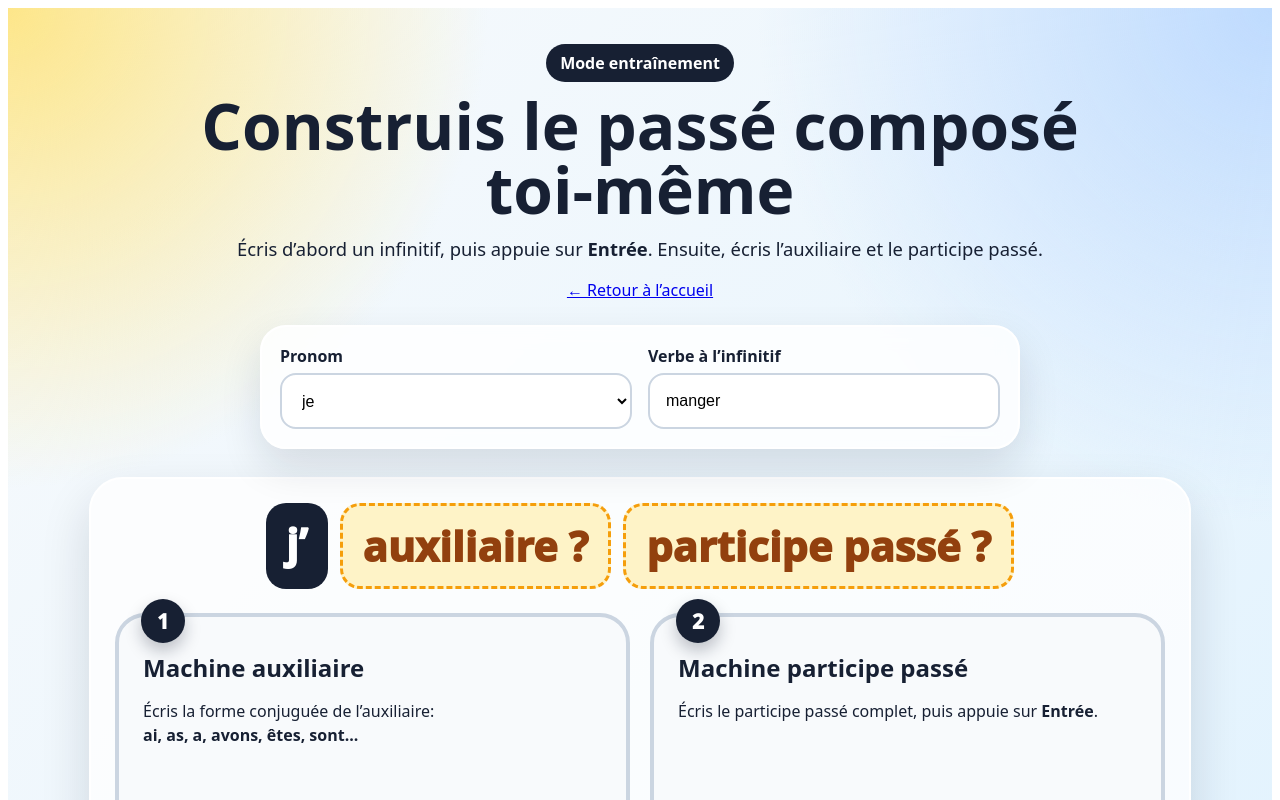
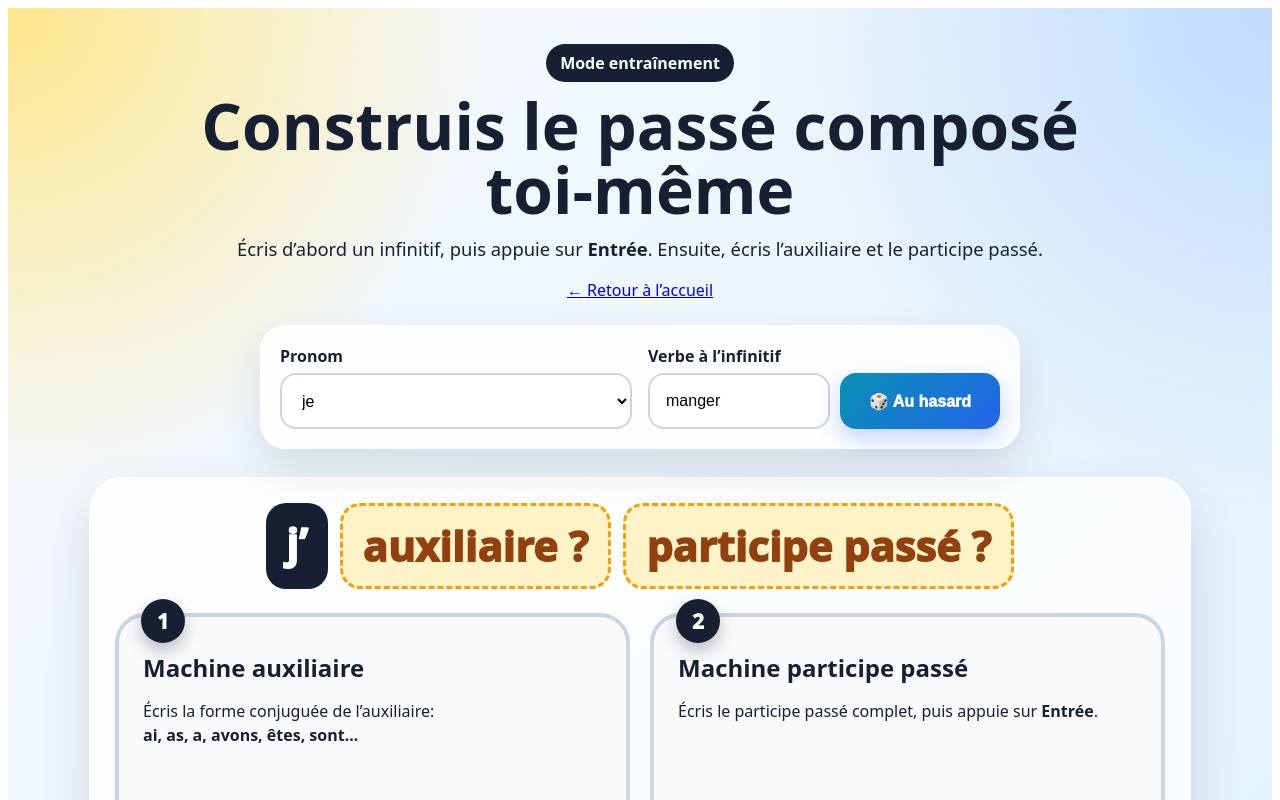
Before and after one commit to ossthun/machinepc, a Next.js app: page /passe-compose-training in a window 1280 px wide. Shown: the top 800 px of the page. Built offline with nearby package versions, Linux system fonts and the light colour scheme.

Commit message:
Add random verb loading functionality

```diff
--- a/pages/passe-compose-training.js
+++ b/pages/passe-compose-training.js
@@ -462,6 +462,18 @@ export default function PasseComposeTraining() {
     setChecked(false);
     setShowHint(false);
   }
+  function loadRandomVerb() {
+    const verbs = Array.from(knownVerbs);
+    const randomVerb = verbs[Math.floor(Math.random() * verbs.length)];
+
+    setVerbInput(randomVerb);
+    setSubmittedVerb(randomVerb);
+    setAuxInput("");
+    setParticipleInput("");
+    setChecked(false);
+    setShowHint(false);
+    setVerbStatus("valid");
+  }
   function validateVerbOnly() {
     const submitted = normalizeVerb(verbInput);
     const known = isVerbKnown(submitted);
@@ -536,6 +548,8 @@ export default function PasseComposeTraining() {
 
         <label>
           <span>Verbe à l’infinitif</span>
+
+          <div className="verbInputRow">
             <input
               value={verbInput}
               onChange={(e) => {
@@ -544,6 +558,7 @@ export default function PasseComposeTraining() {
                 setParticipleInput("");
                 setChecked(false);
                 setShowHint(false);
+                setVerbStatus("editing");
               }}
               onBlur={() => {
                 validateVerbOnly();
@@ -563,6 +578,15 @@ export default function PasseComposeTraining() {
               }}
               placeholder="manger, aller, se promener..."
             />
+
+            <button
+              type="button"
+              className="randomButton"
+              onClick={loadRandomVerb}
+            >
+              🎲 Au hasard
+            </button>
+          </div>
         </label>
       </section>
 
@@ -1053,8 +1077,24 @@ export default function PasseComposeTraining() {
         .verifyButton {
           background: linear-gradient(135deg, #16a34a, #22c55e);
         }
+
         .hintButton {
           background: linear-gradient(135deg, #f59e0b, #f97316);
+        }
+
+        .verbInputRow {
+          display: flex;
+          gap: 10px;
+          align-items: stretch;
+        }
+
+        .verbInputRow input {
+          flex: 1;
+        }
+
+        .randomButton {
+          min-width: 160px;
+          background: linear-gradient(135deg, #0891b2, #2563eb);
         }
 
         .hint {
@@ -1066,6 +1106,16 @@ export default function PasseComposeTraining() {
           border-radius: 22px;
           padding: 16px 22px;
           line-height: 1.55;
+        }
+
+        @media (max-width: 600px) {
+          .verbInputRow {
+            flex-direction: column;
+          }
+
+        .randomButton {
+          width: 100%;
+        }
       }
 
         .footer {
```
Lines whose indentation alone changed are shown as unchanged.
